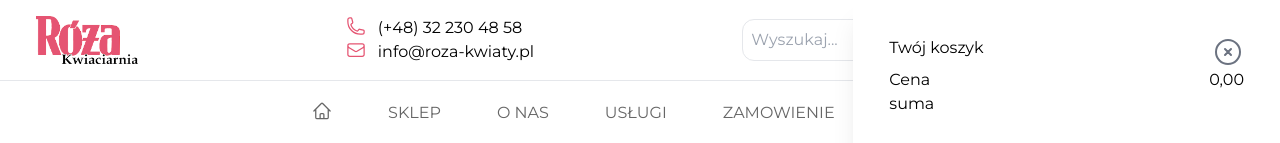
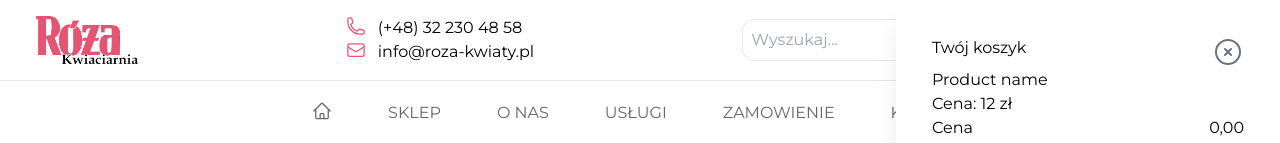
Before and after one commit to kpietryga/react_store, a React (Vite) app: page / in a window 1280 px wide. Shown: the top 143 px of the page. Built offline with nearby package versions, Linux system fonts and the light colour scheme; no server answers.

Commit message:
Fix cart hidden

```diff
--- a/src/components/common/Cart.tsx
+++ b/src/components/common/Cart.tsx
@@ -10,8 +10,8 @@ const Cart: React.FC<CartProps> = ({ hidden, onClick }) =>{
 
     return (
         <div
-            className={`fixed top-0 bottom-0 right-0 bg-white shadow-xl p-9 transition-all duration-300 z-50 ${
-                hidden ? "left-full" : "left-2/3"
+            className={`fixed top-0 bottom-0  w-96 bg-white shadow-xl p-9 transition-all duration-300 z-50 ${
+                hidden ? "-right-96" : " right-0"
             }`}
         >
             <div className="flex justify-between">
@@ -20,6 +20,11 @@ const Cart: React.FC<CartProps> = ({ hidden, onClick }) =>{
                     onClick={onClick}
                     className="h-8 w-8 text-gray-500 hover:rotate-180 transition duration-150"
                 />
+            </div>
+
+            <div>
+                <div className="flex justify-between"> Product name </div>
+                <div className="flex justify-between"> Cena: 12 zł</div>
             </div>
 
 
```
